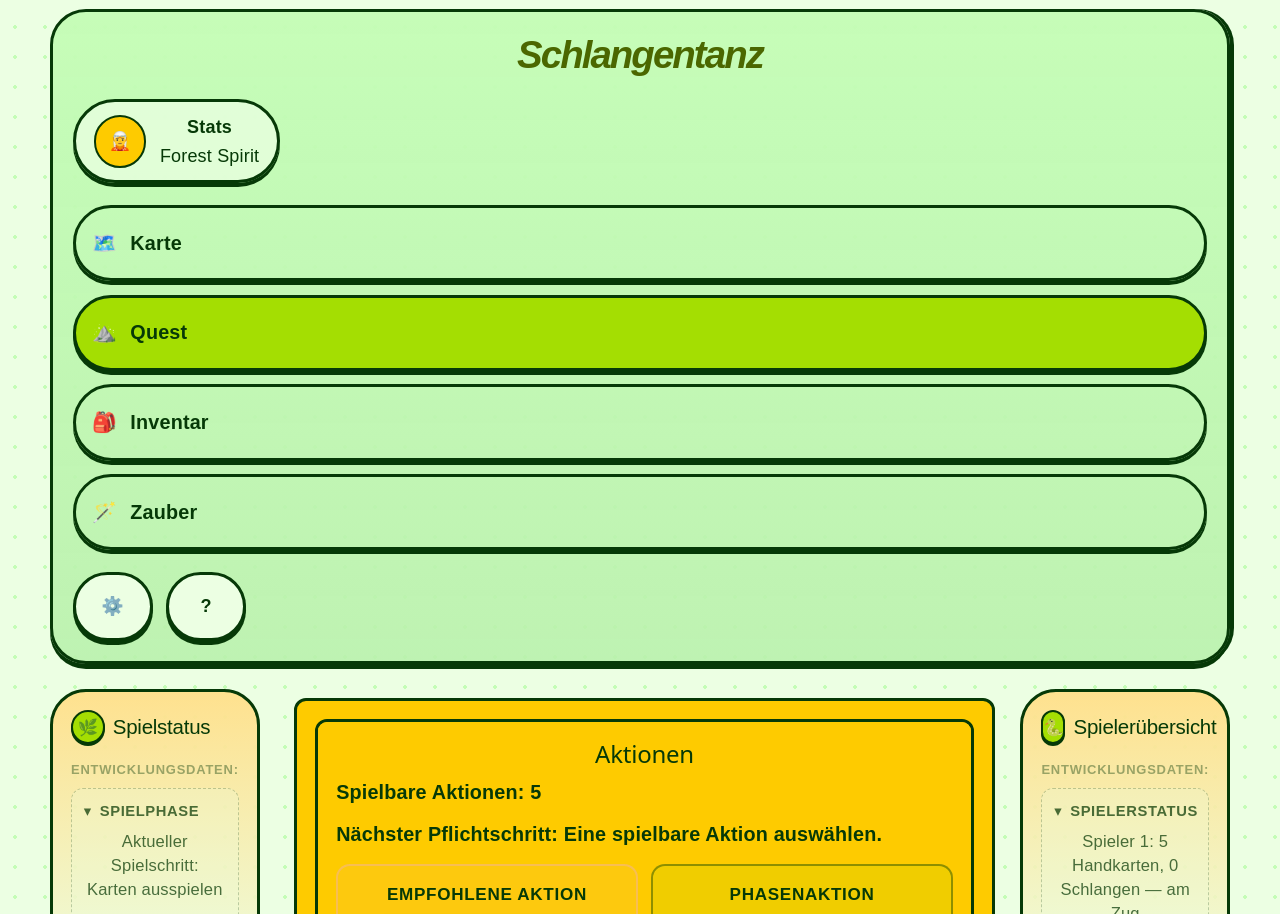
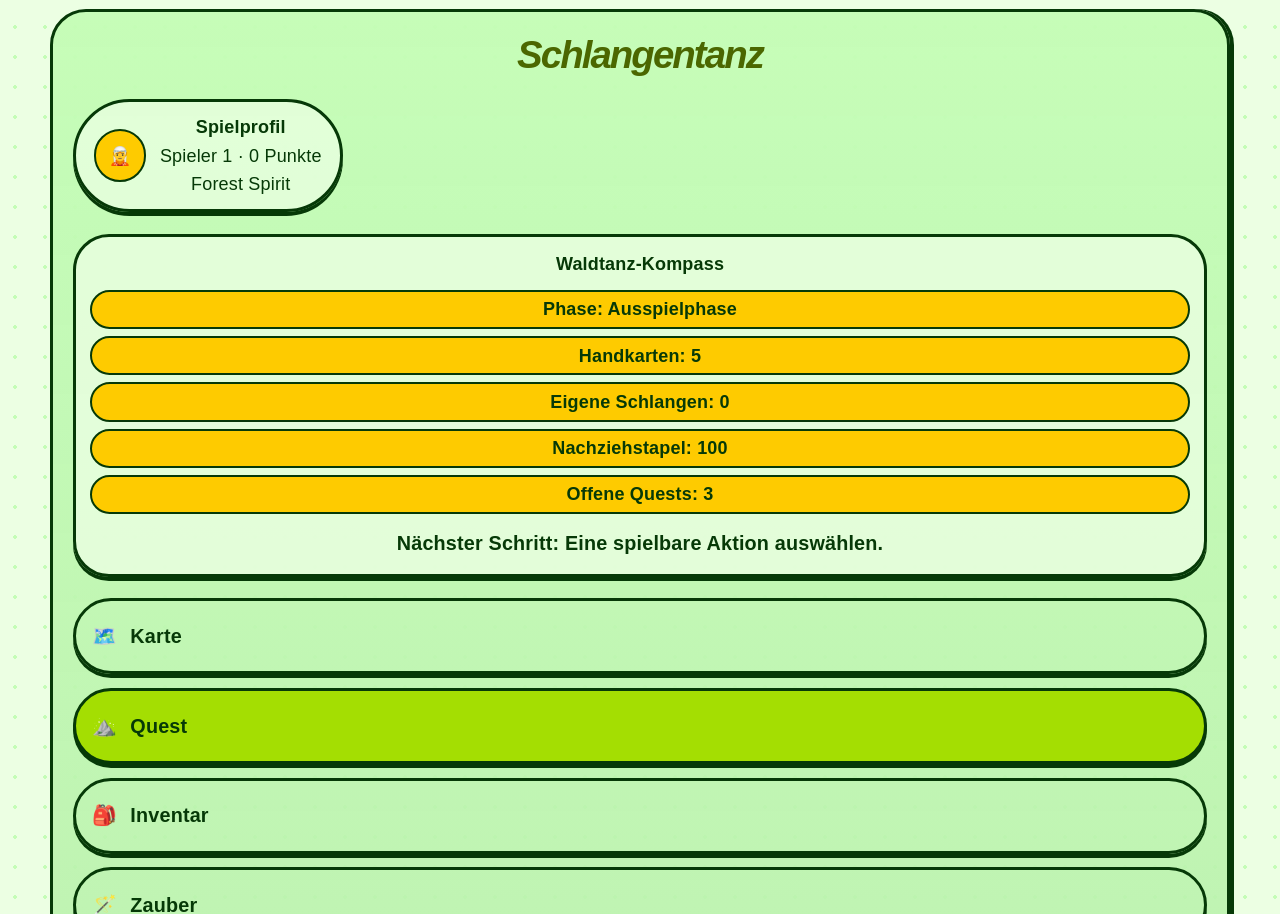
Before and after one commit to hanno79/schlangentanz-v2, a React (Vite) app: page / in a window 1280 px wide. Shown: the part 1848-2762 px from the top of the page. Built offline with nearby package versions, Linux system fonts and the light colour scheme.

Commit message:
M1w: Waldtanz-Spielrahmen live speisen

```diff
--- a/src/App.css
+++ b/src/App.css
@@ -1238,6 +1238,39 @@ code {
   gap: 0.15rem;
 }
 
+.waldtanz-seitenmenue__kompass {
+  display: grid;
+  gap: 0.7rem;
+  padding: 0.8rem;
+  border: var(--st-border-width-chunky) solid var(--st-color-border-strong);
+  border-radius: var(--st-radius-lg);
+  background: rgba(236, 255, 227, 0.78);
+  box-shadow: 0 4px 0 var(--st-color-border-strong);
+}
+
+.waldtanz-seitenmenue__kompass strong {
+  font-family: var(--st-font-headline);
+  font-weight: 900;
+}
+
+.waldtanz-seitenmenue__statgitter {
+  display: grid;
+  gap: 0.4rem;
+}
+
+.waldtanz-seitenmenue__statkarte {
+  padding: 0.25rem 0.55rem;
+  border: 2px solid var(--st-color-border-strong);
+  border-radius: 999px;
+  background: var(--st-color-secondary-container);
+  font-weight: 900;
+}
+
+.waldtanz-seitenmenue__kompass p {
+  margin: 0;
+  font-weight: 800;
+}
+
 .waldtanz-seitenmenue__liste {
   display: grid;
   gap: 0.75rem;
--- a/src/App.tsx
+++ b/src/App.tsx
@@ -268,7 +268,7 @@ function App({ initialZustand }: AppProps) {
       )}
       <section id="spielbereich" className={`spielbereich spielbereich--waldtanz${istGameRoute ? ' spielbereich--game-route' : ''}${istSpielende ? ' spielbereich--mit-sieger-party' : ''}`} aria-label="Spielbereich">
         <SiegerParty zustand={zustand} onNeuesSpiel={handleNeuesLobbySpiel} />
-        <WaldtanzSeitenmenue />
+        <WaldtanzSeitenmenue spielerName={aktiverSpieler.name} punkte={aktiverSpielerWertung?.gesamtPunkte ?? 0} zugphase={zustand.zugphase} handkarten={aktiverSpieler.hand.length} eigeneSchlangen={aktiverSpieler.schlangen.length} nachziehstapel={zustand.nachziehstapel.length} offeneAufgaben={zustand.offeneAufgaben.length} pflichtschritt={pflichtschrittLabel} />
         <SpielstatusPanel zustand={zustand} titelId={spielstatusTitelId} istSpielende={istSpielende} istEndspurt={istEndspurt} />
         <div className="spieltisch-gruppe">
           <section className="info-panel info-panel--waldtanz-arena" aria-labelledby={aktiverSpielerTitelId} aria-live="polite" aria-atomic="true">
--- a/src/components/WaldtanzSeitenmenue.tsx
+++ b/src/components/WaldtanzSeitenmenue.tsx
@@ -4,6 +4,17 @@ Datum: 14.06.2026
 Version: 1.0
 Beschreibung: Google-Stitch-inspiriertes Seitenmenü als spielnaher Rahmen für die Waldtanz-Arena.
 */
+
+interface WaldtanzSeitenmenueProps {
+  spielerName: string
+  punkte: number
+  zugphase: string
+  handkarten: number
+  eigeneSchlangen: number
+  nachziehstapel: number
+  offeneAufgaben: number
+  pflichtschritt: string
+}
 
 const navigation = [
   { label: 'Karte', icon: '🗺️' },
@@ -12,7 +23,16 @@ const navigation = [
   { label: 'Zauber', icon: '🪄' },
 ]
 
-export default function WaldtanzSeitenmenue() {
+export default function WaldtanzSeitenmenue({
+  spielerName,
+  punkte,
+  zugphase,
+  handkarten,
+  eigeneSchlangen,
+  nachziehstapel,
+  offeneAufgaben,
+  pflichtschritt,
+}: WaldtanzSeitenmenueProps) {
   return (
     <aside className="waldtanz-seitenmenue" aria-label="Waldtanz-Spielrahmen">
       <div className="waldtanz-seitenmenue__marke">
@@ -21,9 +41,21 @@ export default function WaldtanzSeitenmenue() {
       <section className="waldtanz-seitenmenue__profil" aria-label="Spielprofil">
         <span className="waldtanz-seitenmenue__avatar" aria-hidden="true">🧝</span>
         <div>
-          <strong>Stats</strong>
+          <strong>Spielprofil</strong>
+          <span>{spielerName} · {punkte} Punkte</span>
           <span>Forest Spirit</span>
         </div>
+      </section>
+      <section className="waldtanz-seitenmenue__kompass" aria-label="Waldtanz-Kompass">
+        <strong>Waldtanz-Kompass</strong>
+        <div className="waldtanz-seitenmenue__statgitter">
+          <span className="waldtanz-seitenmenue__statkarte">Phase: {zugphase}</span>
+          <span className="waldtanz-seitenmenue__statkarte">Handkarten: {handkarten}</span>
+          <span className="waldtanz-seitenmenue__statkarte">Eigene Schlangen: {eigeneSchlangen}</span>
+          <span className="waldtanz-seitenmenue__statkarte">Nachziehstapel: {nachziehstapel}</span>
+          <span className="waldtanz-seitenmenue__statkarte">Offene Quests: {offeneAufgaben}</span>
+        </div>
+        <p>Nächster Schritt: {pflichtschritt}</p>
       </section>
       <ul className="waldtanz-seitenmenue__liste">
         {navigation.map((item) => (
```
Also changed, not shown: 1 other file (tests, documents, lock files or other folders).
